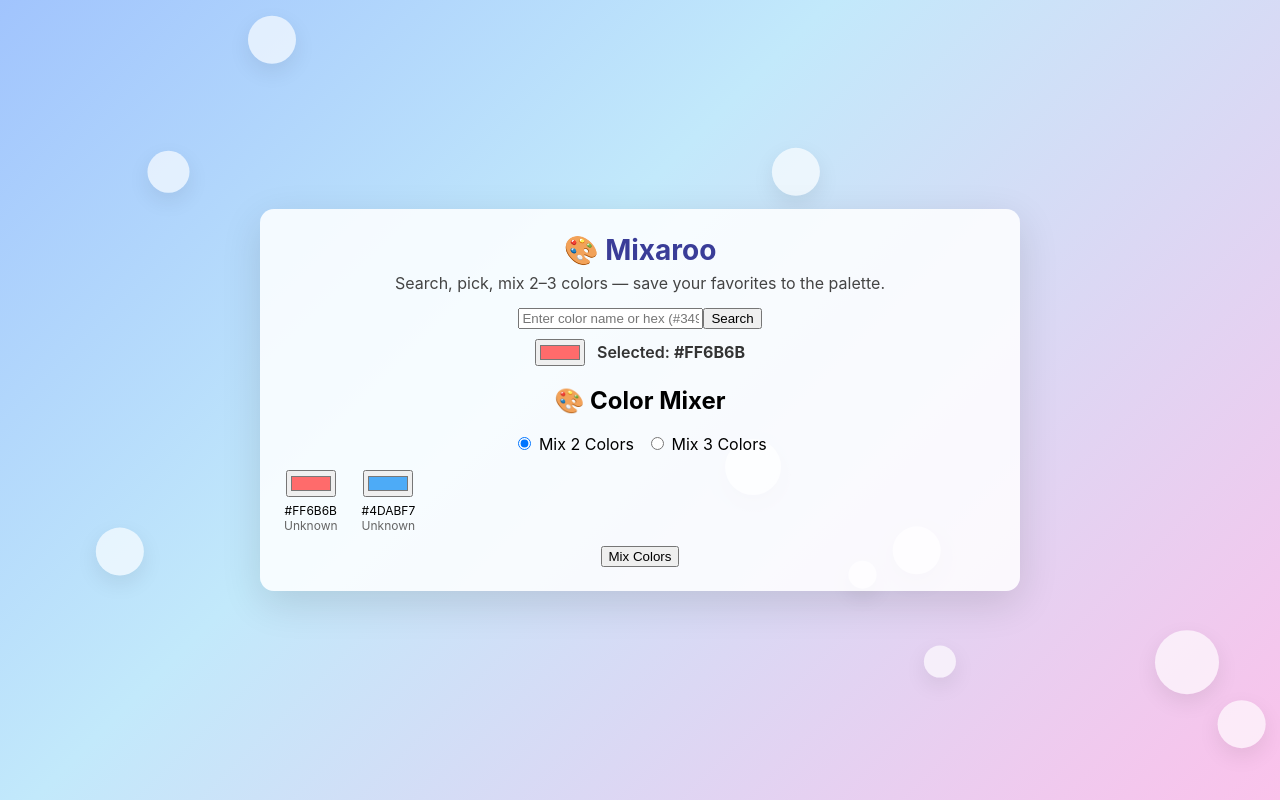
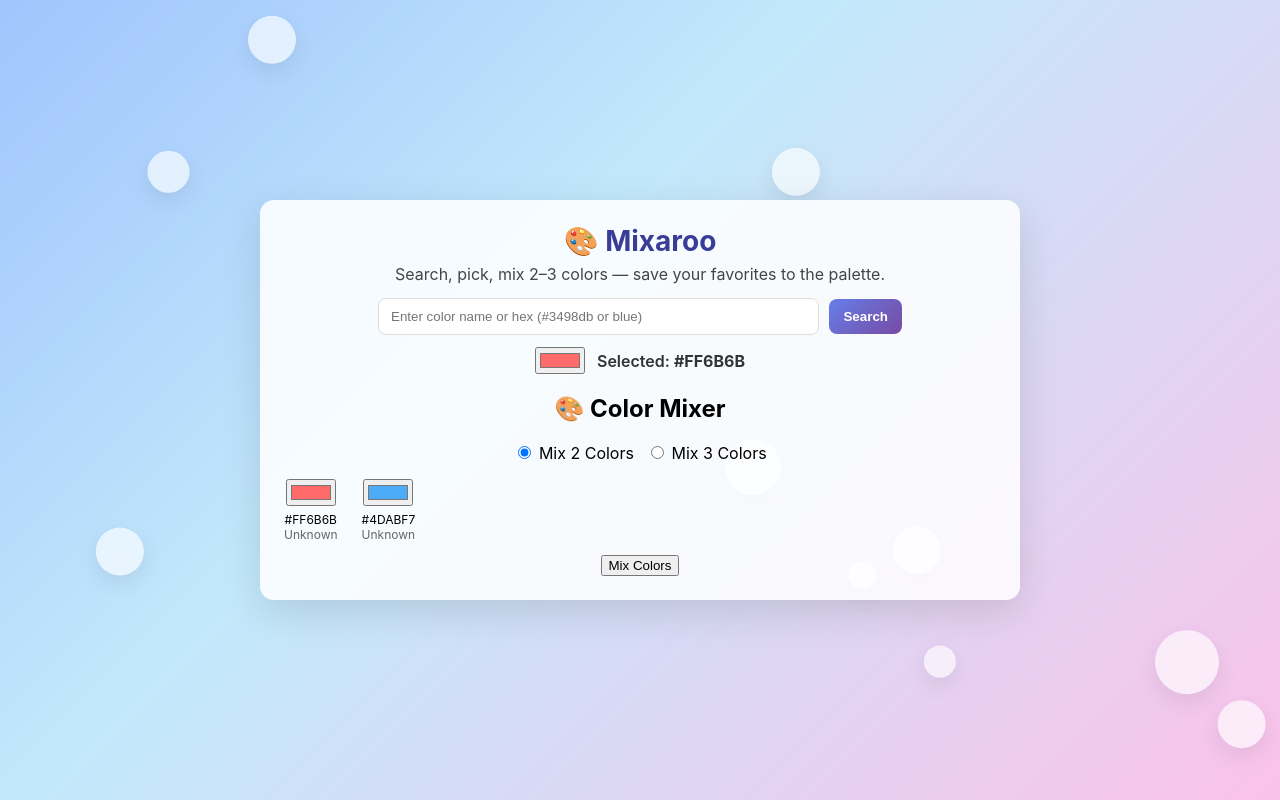
Before and after one commit to basslove28/Colorix, a React (Vite) app in the folder colorix/: page / in a window 1280 px wide. Built offline with nearby package versions, Linux system fonts and the light colour scheme; no server answers.

Commit message:
Fix ColorPalette missing setColorData prop and SearchBar CSS class mismatch

```diff
--- a/colorix/src/App.jsx
+++ b/colorix/src/App.jsx
@@ -95,7 +95,12 @@ export default function App() {
           />{" "}
           {/* ✅ */}
           {colorData && <ColorResults colorData={colorData} />}
-          <ColorPalette palette={palette} setPalette={setPalette} /> {/* ✅ */}
+          <ColorPalette
+            palette={palette}
+            setColorData={setColorData}
+            setPalette={setPalette}
+          />{" "}
+          {/* ✅ */}
         </div>
       </div>
     </>
--- a/colorix/src/SearchBar.jsx
+++ b/colorix/src/SearchBar.jsx
@@ -52,7 +52,7 @@ export default function SearchBar({ setColorData }) {
       gsap.fromTo(
         errorRef.current,
         { opacity: 0, y: -10 },
-        { opacity: 1, y: 0, duration: 0.4, ease: "power2.out" }
+        { opacity: 1, y: 0, duration: 0.4, ease: "power2.out" },
       );
     }
   }, [error]);
@@ -79,7 +79,7 @@ export default function SearchBar({ setColorData }) {
       if (!q.startsWith("#") && isNaN(parseInt(q.replace("#", ""), 16))) {
         // user entered name — try name endpoint
         const nameRes = await fetch(
-          `https://www.thecolorapi.com/id?name=${encodeURIComponent(q)}`
+          `https://www.thecolorapi.com/id?name=${encodeURIComponent(q)}`,
         );
         const nameData = await nameRes.json();
         if (
@@ -99,7 +99,7 @@ export default function SearchBar({ setColorData }) {
     if (!data) {
       try {
         const hexRes = await fetch(
-          `https://www.thecolorapi.com/id?hex=${maybeHex}`
+          `https://www.thecolorapi.com/id?hex=${maybeHex}`,
         );
         const hexData = await hexRes.json();
         if (hexData && hexData.hex && hexData.hex.value) {
@@ -123,7 +123,7 @@ export default function SearchBar({ setColorData }) {
   };
 
   return (
-    <div className="search-bar">
+    <div className="search-row">
       <input
         type="text"
         placeholder="Enter color name or hex (#3498db or blue)"
```
Also changed, not shown: 2 other files (tests, documents, lock files or other folders).
